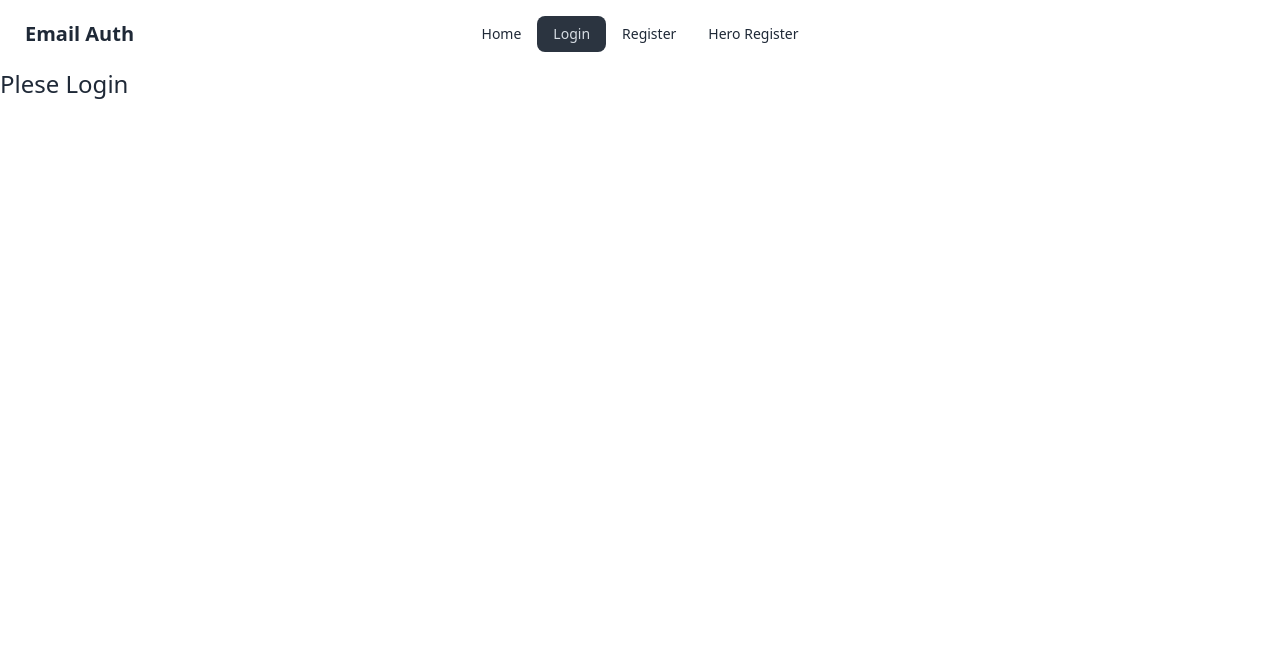
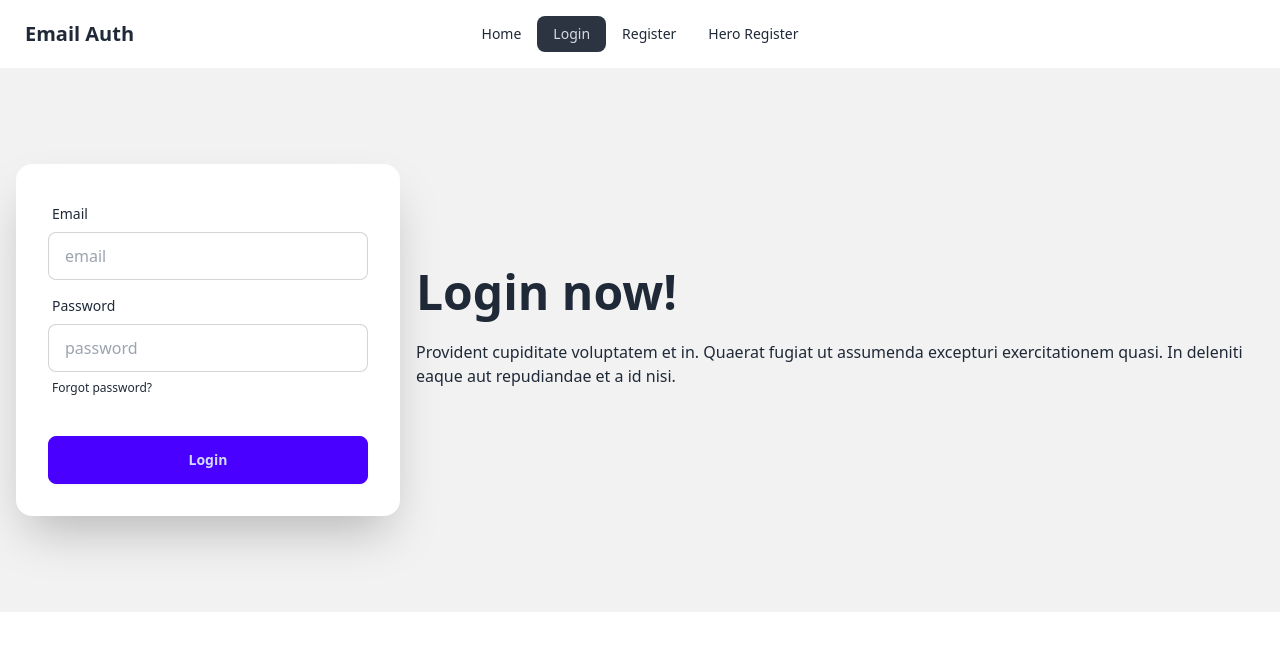
Before and after one commit to afrinbhuiyan/user-email-password-auth, a React (Vite) app: page /login in a window 1280 px wide. Shown: the top 650 px of the page. Built offline with nearby package versions, Linux system fonts and the light colour scheme.

Commit message:
login user and accepts terms and conditions add

```diff
--- a/src/components/Login/Login.jsx
+++ b/src/components/Login/Login.jsx
@@ -1,8 +1,52 @@
+import { signInWithEmailAndPassword } from "firebase/auth/cordova";
+import auth from "../../firebase/firebase";
 
 const Login = () => {
+    const handleLogin = e => {
+        e.preventDefault();
+        const email = e.target.email.value;
+        const password = e.target.password.value;
+        console.log(email, password)
+        // add validation
+        signInWithEmailAndPassword(auth, email, password)
+        .then(result => {
+            console.log(result.user)
+        })
+        .catch(error => console.error(error))
+    }
     return (
-        <div>
-            <h4 className="text-2xl">Plese Login</h4>
+        <div className="hero bg-base-200 py-20">
+            <div className="hero-content flex-col lg:flex-row-reverse">
+                <div className="text-center lg:text-left">
+                    <h1 className="text-5xl font-bold">Login now!</h1>
+                    <p className="py-6">
+                        Provident cupiditate voluptatem et in. Quaerat fugiat ut assumenda excepturi exercitationem
+                        quasi. In deleniti eaque aut repudiandae et a id nisi.
+                    </p>
+                </div>
+                <div className="card bg-base-100 w-full max-w-sm shrink-0 shadow-2xl">
+                    <form onSubmit={handleLogin} className="card-body">
+                        <div className="form-control">
+                            <label className="label">
+                                <span className="label-text">Email</span>
+                            </label>
+                            <input type="email" placeholder="email" name="email" className="input input-bordered" required />
+                        </div>
+                        <div className="form-control">
+                            <label className="label">
+                                <span className="label-text">Password</span>
+                            </label>
+                            <input type="password" placeholder="password" name="password" className="input input-bordered" required />
+                            <label className="label">
+                                <a href="#" className="label-text-alt link link-hover">Forgot password?</a>
+                            </label>
+                        </div>
+                        <div className="form-control mt-6">
+                            <button className="btn btn-primary">Login</button>
+                        </div>
+                    </form>
+                </div>
+            </div>
         </div>
     );
 };
--- a/src/components/Register/Register.jsx
+++ b/src/components/Register/Register.jsx
@@ -15,13 +15,18 @@ const Register = () => {
         setRegisterSuccess('')
         const email = e.target.email.value;
         const password = e.target.password.value;
-        console.log(email, password)
+        const accepted = e.target.terms.checked
+        console.log(email, password, accepted)
         if (password.length < 6) {
             setRegisterError('Password should be at least 6 characters or longer');
             return;
         }
         else if (!/[A-Z]/.test(password)) {
             setRegisterError('Your Password should have at least and upper case characters');
+            return;
+        }
+        else if(!accepted){
+            setRegisterError('Please accept our terms and conditions!!')
             return;
         }
         //Create User
@@ -44,15 +49,15 @@ const Register = () => {
                         <label className="label">
                             <span className="label-text">Email</span>
                         </label>
-                        <input className="pr-96 mb-3 py-3 px-4 rounded-full border border-[#111111c9]"
+                        <input className="pr-96 mb-3 py-3 px-4 rounded-full border input-bordered"
                             placeholder="Email Address" type="email" name="email" id="" required />
                     </div>
-                    <div>
+                    <div className="mb-5">
                         <label className="label-text">
-                            <span className="label-text">Password</span></label>
+                            <span className="label-text ">Password</span></label>
                         <br />
                         <label className="input input-bordered flex items-center gap-2 border rounded-full">
-                        <input className="pr-96  py-3 px-4 "
+                        <input className="pr-80  py-3 px-4"
                             placeholder="password" type={showPassword ? "text" : "password"}
                             name="password" id="" required />
                         <span onClick={() => setShowPassword(!showPassword)} >
@@ -62,8 +67,13 @@ const Register = () => {
                         </span>
                         </label>
                     </div>
+                    <div className="">
+                    <input className="mr-2" type="checkbox" name="terms" id="terms" />
+                    <label htmlFor="terms">Accept our <a href="">Terms and Conditions</a></label>
+                    <br />
                     <input className="btn mt-4 bg-blue-400 px-[270px]" type="submit" value="register" />
 
+                    </div>
                     {
                         registerError && <p className="text-[#f03333] font-semibold pt-3">{registerError}</p>
                     }
```
